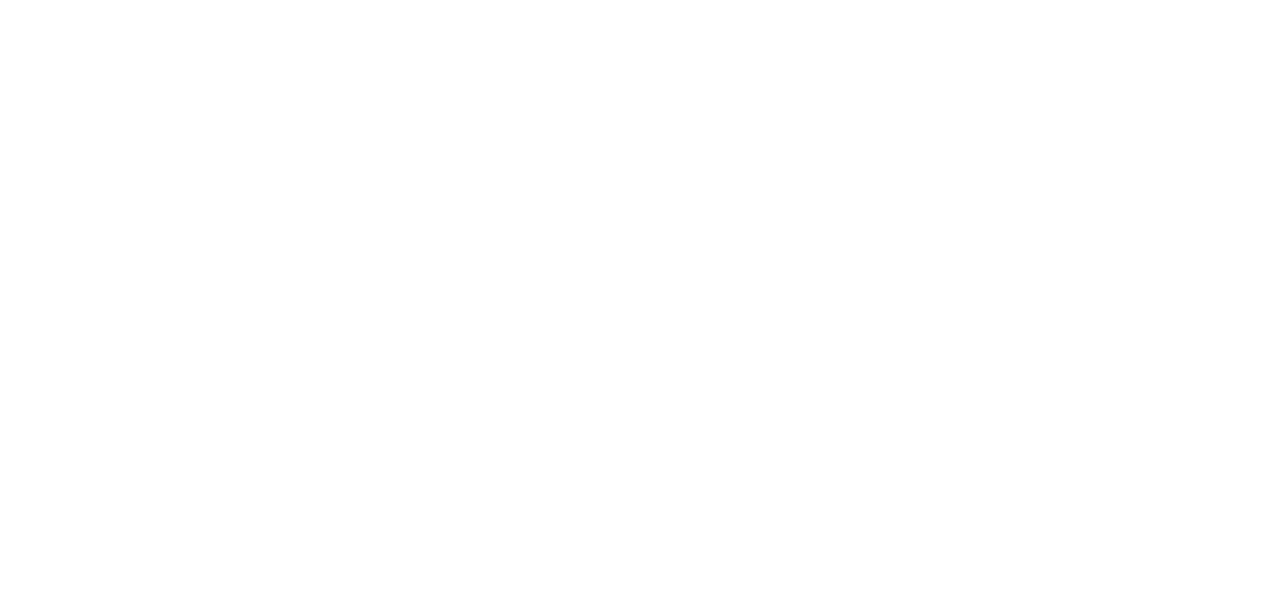
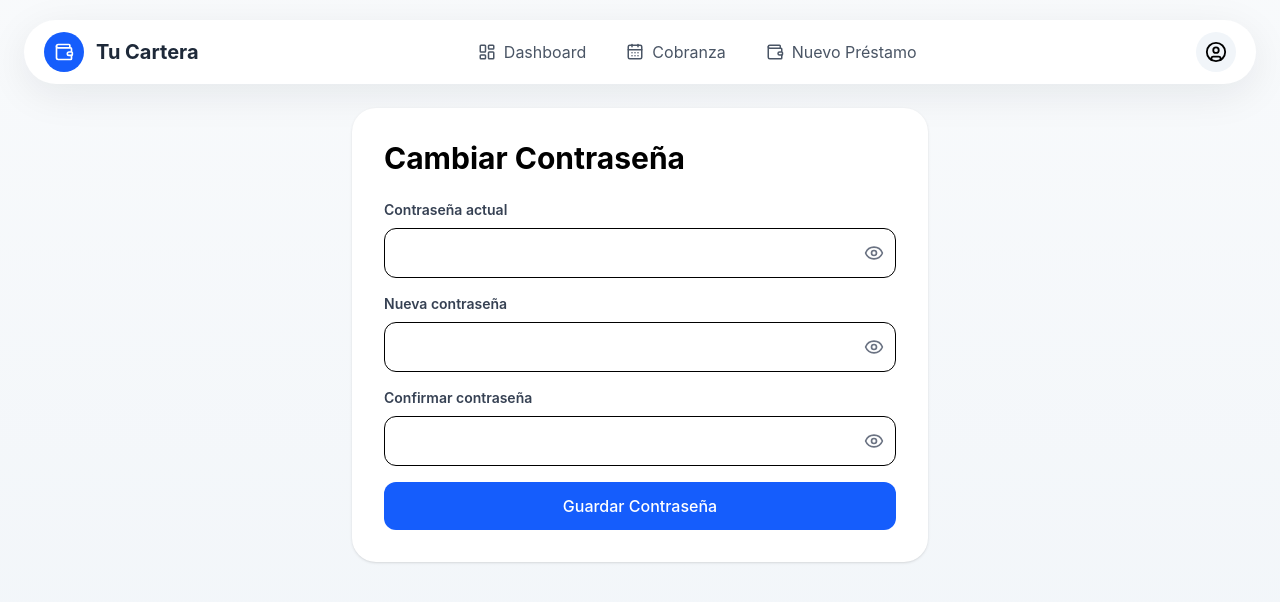
Before and after one commit to JoseGarcia1994/loans-react, a React app: page /change-password in a window 1280 px wide. Before the commit this address had no page. Shown: the top 602 px of the page. Built offline with nearby package versions, Linux system fonts and the light colour scheme; the HTML template or start-up script is replaced by a standard one.

Commit message:
feat: implement user profile section with password change support

```diff
--- a/src/App.jsx
+++ b/src/App.jsx
@@ -5,6 +5,8 @@
 import EditLoan from "./pages/EditLoan";
 import WeeklyPayments from "./pages/WeeklyPayments";
 import RegisterPage from "./pages/RegisterPage";
+import Profile from "./pages/Profile";
+import ChangePassword from "./pages/ChangePassword";
 
 function App() {
   return (
@@ -12,6 +14,8 @@
       <Routes>
         <Route path="/" element={<LoginPage />} />
         <Route path="/register" element={<RegisterPage />} />
+        <Route path="/profile" element={<Profile />} />
+        <Route path="/change-password" element={<ChangePassword />} />
 
         <Route path="/dashboard" element={<Dashboard />} />
         <Route path="/create-loan" element={<CreateLoan />} />
--- a/src/components/Navbar.jsx
+++ b/src/components/Navbar.jsx
@@ -8,12 +8,15 @@
   LogOut,
   Menu,
   X,
+  CircleUser,
+  Lock,
 } from "lucide-react";
 
 function Navbar() {
   const navigate = useNavigate();
 
   const [menuOpen, setMenuOpen] = useState(false);
+  const [profileOpen, setProfileOpen] = useState(false);
 
   const logout = () => {
     localStorage.removeItem("token");
@@ -81,25 +84,91 @@
             </NavLink>
           </nav>
 
-          {/* Logout */}
+          {/* User Settings */}
+          <div className="hidden md:block relative">
             <button
-            onClick={logout}
+              onClick={() => setProfileOpen(!profileOpen)}
               className="
-            hidden
-            md:flex
+              w-10
+              h-10
+              rounded-full
+              bg-slate-100
+              hover:bg-slate-200
+              flex
+              items-center
+              justify-center
+            "
+            >
+              <CircleUser size={22} />
+            </button>
+
+            {profileOpen && (
+              <div
+                className="
+                absolute
+                right-0
+                top-12
+                w-56
+                bg-white
+                rounded-2xl
+                shadow-lg
+                border
+                p-2
+                z-50
+              "
+              >
+                <NavLink
+                  to="/profile"
+                  className="
+                  flex
                   items-center
                   gap-2
                   px-4
                   py-2
-            rounded-full
-            bg-red-50
+                  rounded-lg
+                  hover:bg-slate-100
+                "
+                >
+                  <CircleUser size={18} />
+                  Mi Perfil
+                </NavLink>
+
+                <NavLink
+                  to="/change-password"
+                  className="
+                  flex
+                  items-center
+                  gap-2
+                  px-4
+                  py-2
+                  rounded-lg
+                  hover:bg-slate-100
+                "
+                >
+                  <Lock size={18} />
+                  Cambiar contraseña
+                </NavLink>
+
+                <button
+                  onClick={logout}
+                  className="
+                  w-full
+                  flex
+                  items-center
+                  gap-2
+                  px-4
+                  py-2
+                  rounded-lg
                   text-red-600
-            hover:bg-red-100
+                  hover:bg-red-50
                 "
                 >
                   <LogOut size={18} />
                   Logout
                 </button>
+              </div>
+            )}
+          </div>
 
           {/* Mobile Hamburger */}
           <button
--- a/src/components/ui/Input.jsx
+++ b/src/components/ui/Input.jsx
@@ -1,3 +1,6 @@
+import { useState } from "react";
+import { Eye, EyeOff } from "lucide-react";
+
 function Input({
   label,
   type = "text",
@@ -8,21 +11,67 @@
   required = false,
   className = "",
 }) {
+  const [showPassword, setShowPassword] = useState(false);
+
+  const isPassword = type === "password";
+
   return (
     <div>
       <label className="block text-sm font-semibold text-gray-700 mb-2">
         {label}
       </label>
 
+      <div className="relative">
         <input
-        type={type}
+          type={
+            isPassword
+              ? showPassword
+                ? "text"
+                : "password"
+              : type
+          }
           name={name}
           placeholder={placeholder}
           value={value}
           onChange={onChange}
           required={required}
-        className={`w-full border rounded-xl px-4 py-3 focus:outline-none focus:ring-2 focus:ring-blue-500 ${className}`}
+          className={`
+            w-full
+            border
+            rounded-xl
+            px-4
+            py-3
+            focus:outline-none
+            focus:ring-2
+            focus:ring-blue-500
+            ${isPassword ? "pr-12" : ""}
+            ${className}
+          `}
         />
+
+        {isPassword && (
+          <button
+            type="button"
+            onClick={() =>
+              setShowPassword(!showPassword)
+            }
+            className="
+              absolute
+              right-3
+              top-1/2
+              -translate-y-1/2
+              text-gray-500
+              hover:text-gray-700
+            "
+          >
+            {showPassword ? (
+              <EyeOff size={20} />
+            ) : (
+              <Eye size={20} />
+            )}
+          </button>
+        )}
+      </div>
     </div>
   );
 }
--- /dev/null
+++ b/src/pages/ChangePassword.jsx
@@ -0,0 +1,154 @@
+import { useState } from "react";
+
+import Layout from "../components/Layout";
+import Input from "../components/ui/Input";
+import Alert from "../components/ui/Alert";
+
+function ChangePassword() {
+  const [currentPassword, setCurrentPassword] = useState("");
+  const [newPassword, setNewPassword] = useState("");
+  const [confirmPassword, setConfirmPassword] = useState("");
+
+  const [error, setError] = useState("");
+  const [success, setSuccess] = useState("");
+  const [loading, setLoading] = useState(false);
+
+  const handleSubmit = async (e) => {
+    e.preventDefault();
+
+    setError("");
+    setSuccess("");
+    setLoading(true);
+
+    if (newPassword !== confirmPassword) {
+      setError("Las contraseñas no coinciden");
+      setLoading(false);
+      return;
+    }
+
+    try {
+      const token = localStorage.getItem("token");
+
+      const response = await fetch(
+        "http://localhost:8000/user/password",
+        {
+          method: "PUT",
+          headers: {
+            "Content-Type": "application/json",
+            Authorization: `Bearer ${token}`,
+          },
+          body: JSON.stringify({
+            password: currentPassword,
+            new_password: newPassword,
+          }),
+        }
+      );
+
+      if (!response.ok) {
+        const errorData = await response.json();
+        throw new Error(errorData.detail);
+      }
+
+      setSuccess("Contraseña actualizada correctamente");
+
+      setCurrentPassword("");
+      setNewPassword("");
+      setConfirmPassword("");
+    } catch (error) {
+      setError(error.message);
+    } finally {
+      setLoading(false);
+    }
+  };
+
+  return (
+    <Layout>
+      <div
+        className="
+          max-w-xl
+          mx-auto
+          bg-white
+          rounded-3xl
+          shadow-sm
+          p-8
+        "
+      >
+        <h1 className="text-3xl font-bold mb-6">
+          Cambiar Contraseña
+        </h1>
+
+        {error && (
+          <Alert
+            type="error"
+            message={error}
+          />
+        )}
+
+        {success && (
+          <Alert
+            type="success"
+            message={success}
+          />
+        )}
+
+        <form
+          onSubmit={handleSubmit}
+          className="space-y-4"
+        >
+          <Input
+            label="Contraseña actual"
+            type="password"
+            value={currentPassword}
+            onChange={(e) =>
+              setCurrentPassword(e.target.value)
+            }
+            required
+          />
+
+          <Input
+            label="Nueva contraseña"
+            type="password"
+            value={newPassword}
+            onChange={(e) =>
+              setNewPassword(e.target.value)
+            }
+            required
+          />
+
+          <Input
+            label="Confirmar contraseña"
+            type="password"
+            value={confirmPassword}
+            onChange={(e) =>
+              setConfirmPassword(e.target.value)
+            }
+            required
+          />
+
+          <button
+            type="submit"
+            disabled={loading}
+            className="
+              w-full
+              bg-blue-600
+              text-white
+              py-3
+              rounded-xl
+              font-medium
+              hover:bg-blue-700
+              transition
+              disabled:opacity-50
+              disabled:cursor-not-allowed
+            "
+          >
+            {loading
+              ? "Guardando..."
+              : "Guardar Contraseña"}
+          </button>
+        </form>
+      </div>
+    </Layout>
+  );
+}
+
+export default ChangePassword;
--- /dev/null
+++ b/src/pages/Profile.jsx
@@ -0,0 +1,46 @@
+import Layout from "../components/Layout";
+
+function Profile() {
+  return (
+    <Layout>
+      <div
+        className="
+          max-w-2xl
+          mx-auto
+          bg-white
+          rounded-3xl
+          shadow-sm
+          p-8
+        "
+      >
+        <h1 className="text-3xl font-bold mb-6">
+          Mi Perfil
+        </h1>
+
+        <div className="space-y-4">
+          <div>
+            <p className="text-sm text-gray-500">
+              Nombre
+            </p>
+
+            <p className="font-medium">
+              José García
+            </p>
+          </div>
+
+          <div>
+            <p className="text-sm text-gray-500">
+              Correo
+            </p>
+
+            <p className="font-medium">
+              jose@email.com
+            </p>
+          </div>
+        </div>
+      </div>
+    </Layout>
+  );
+}
+
+export default Profile;
```
Lines whose indentation alone changed are shown as unchanged.
